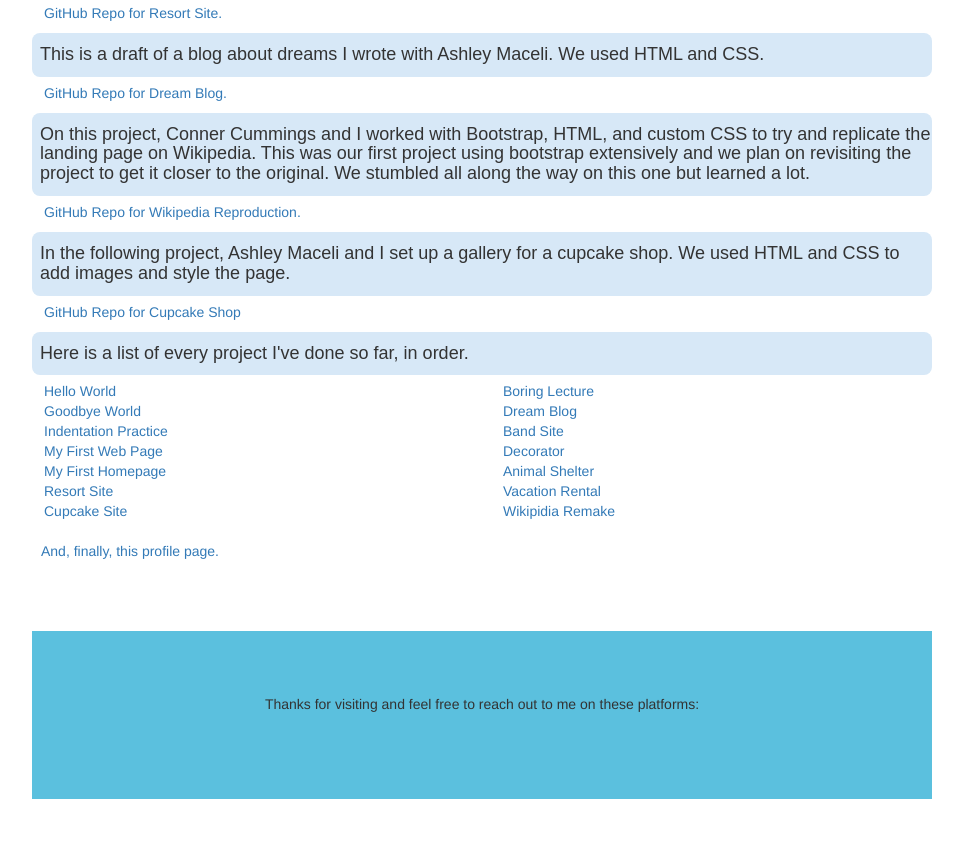
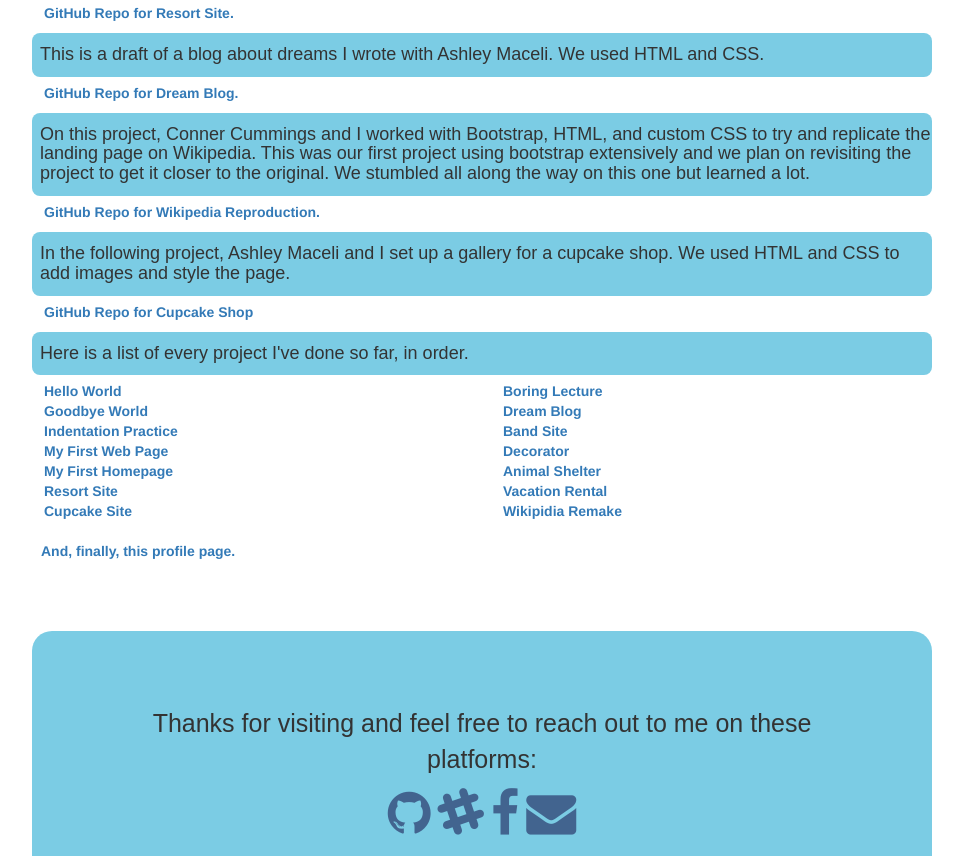
Before and after one commit to NickArrasate/ProfilePage, a plain HTML site: page index.html in a window 1280 px wide. Shown: the part 580-1436 px from the top of the page, without its empty margins (158-1121 px from the left). Before the commit the page ends 1379 px from the top, so only its background shows below. Drawn offline with nearby package versions, Linux system fonts and the light colour scheme.

Commit message:
add font awesome and icons for social media links. continue to style

```diff
--- a/css/styles.css
+++ b/css/styles.css
@@ -83,8 +83,9 @@
 }
 
 .projectinfo {
-  background-color: #d7e8f7;
+  background-color: rgba(91,192,222,.8);
   max-width: 900px;
+
 }
 
 .projectinfo {
@@ -134,20 +135,51 @@
 
 ul{
   list-style: none;
+  font-weight: bold;
+  color: #42648f;
 }
 
-ol {
+ol{
   padding-top: 10px;
   list-style: none;
+  font-weight: bold;
+  color: #42648f;
+}
+
+.maincontent p{
+  font-weight: bold;
+  color: #42648f;
+}
+
+div.intro p{
+  color:black;
+  font-family: sans-serif;
+  font-weight: normal;
 }
 
 /*Footer
 ==============*/
 
 .footer {
-  height: 12em;
-  padding: 4em;
+  font-family: sans-serif;
+  font-weight: 500;
+  font-size: 25px;
+  height: 9em;
+  padding: 3em;
+  padding-bottom: 3em;
   max-width: 900px;
   margin-bottom: 0;
-  background-color: #5bc0de;
+  background-color: rgba(91,192,222,.8);
+  border-top-left-radius: 20px;
+  border-top-right-radius: 20px;
+
 }
+
+#icons li{
+display: inline;
+}
+
+.fa {
+  color: #42648f;
+  font-size: 2em;
+}
--- a/index.html
+++ b/index.html
@@ -4,6 +4,7 @@
 
   <!-- Latest compiled and minified CSS -->
   <link rel="stylesheet" href="https://maxcdn.bootstrapcdn.com/bootstrap/3.3.6/css/bootstrap.min.css" integrity="sha384-1q8mTJOASx8j1Au+a5WDVnPi2lkFfwwEAa8hDDdjZlpLegxhjVME1fgjWPGmkzs7" crossorigin="anonymous">
+  <link rel="stylesheet" href="https://maxcdn.bootstrapcdn.com/font-awesome/4.5.0/css/font-awesome.min.css">
 
  <link href="css/styles.css" rel="stylesheet" type="text/css">
 
@@ -91,10 +92,18 @@
       </div>
     </div>
 
-    <div class="footer">
-      <h5> Thanks for visiting and feel free to reach out to me on these platforms:</h5>
-  </div>
+    <div class="footer row">
+      <p class="footnote col-sm-12" align="center"> Thanks for visiting and feel free to reach out to me on these platforms:</p>
+       <ul id="icons" align="center" class="col-sm-12">
+        <li><a href="https://github.com/NickArrasate"><i class="fa fa-github"></i></a></li>
+        <li><a href="https://slack.com"><i class="fa fa-slack"></i></a></li>
+        <li><a href="https://www.facebook.com/profile.php?id=100001041428559"><i class="fa fa-facebook"></i></a></li>
+        <li><a href="mailto:narrasate22@hotmail.com"><i class="fa fa-envelope"></i></a></li>
+       </ul>
+    </div>
 </body>
 
 
+
+
  </html>
```
Also changed, not shown: about.html (+11 -0 lines), img/fb.png (added), img/slack.jpeg (added).
